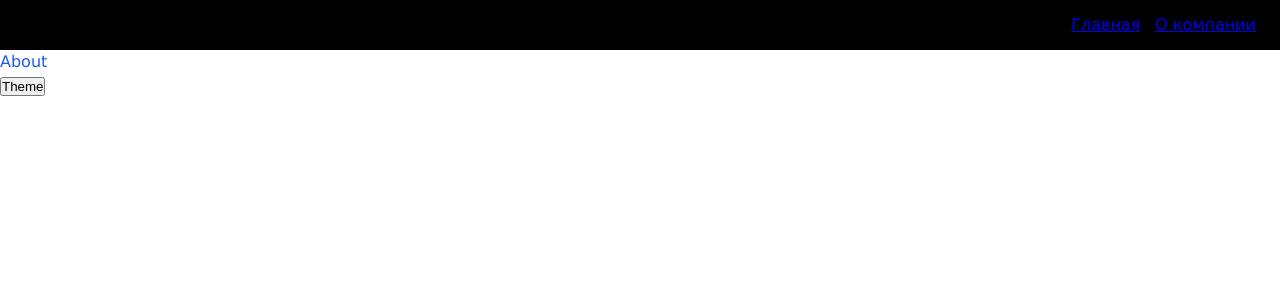
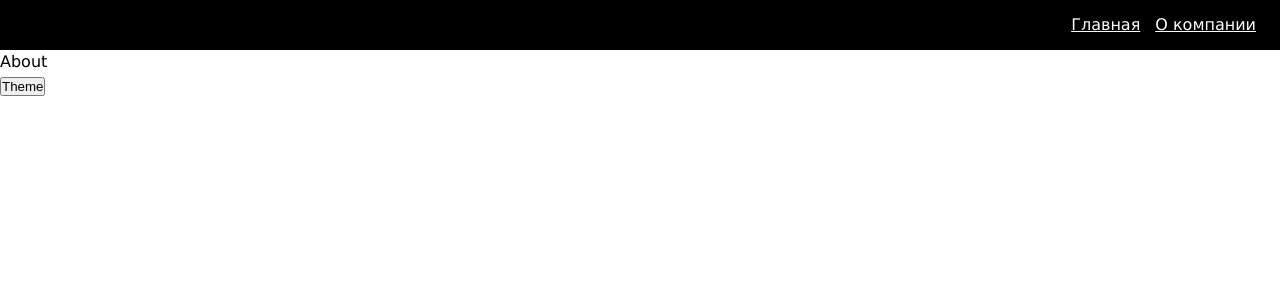
Before and after one commit to matroskin/production, a React app: page /about in a window 1280 px wide. Shown: the top 300 px of the page. Built offline with nearby package versions, Linux system fonts and the light colour scheme.

Commit message:
add applink component

```diff
--- a/src/app/styles/themes/dark.scss
+++ b/src/app/styles/themes/dark.scss
@@ -4,4 +4,6 @@
   --secondary-color: #a3a3a3;
 
   --inverted-bg-color: #ffffff;
+  --inverted-primary-color: #000000;
+  --inverted-secondary-color: #a3a3a3;
 }
--- a/src/app/styles/themes/light.scss
+++ b/src/app/styles/themes/light.scss
@@ -1,7 +1,9 @@
 .app.light {
   --bg-color: #ffffff;
-  --primary-color: #1f59f5;
+  --primary-color: #000000;
   --secondary-color: #a3a3a3;
 
   --inverted-bg-color: #000000;
+  --inverted-primary-color: #ffffff;
+  --inverted-secondary-color: #a3a3a3;
 }
--- /dev/null
+++ b/src/shared/ui/AppLink/AppLink.module.scss
@@ -0,0 +1,9 @@
+.applink {
+  color: var(--primary-color);
+}
+.primary {
+  color: var(--inverted-primary-color);
+}
+.secondary {
+  color: var(--inverted-primary-color);
+}
--- /dev/null
+++ b/src/shared/ui/AppLink/AppLink.tsx
@@ -0,0 +1,29 @@
+import { FC } from 'react';
+import { Link, LinkProps } from 'react-router-dom';
+import { classNames } from 'shared/lib/classNames/classNames';
+import cls from './AppLink.module.scss';
+
+export enum AppLinkTheme {
+  PRIMARY = 'primary',
+  SECONDARY = 'secondary',
+};
+
+interface AppLinkProps extends LinkProps {
+  className?: string;
+  theme?: AppLinkTheme;
+  children?: React.ReactNode;
+};
+
+export const AppLink: FC<AppLinkProps> = (props) => {
+  const { to, className, theme = AppLinkTheme.PRIMARY, children, ...otherProps } = props;
+
+  return (
+    <Link
+      to={to}
+      className={classNames(cls.applink, {}, [className, cls[theme]])}
+      {...otherProps}
+    >
+      {children}
+    </Link>
+  );
+};
--- a/src/widgets/Navbar/ui/Navbar.tsx
+++ b/src/widgets/Navbar/ui/Navbar.tsx
@@ -1,5 +1,5 @@
-import { Link } from 'react-router-dom';
 import { classNames } from 'shared/lib/classNames/classNames';
+import { AppLink, AppLinkTheme } from 'shared/ui/AppLink/AppLink';
 import cls from './Navbar.module.scss';
 
 interface NavbarProps {
@@ -10,8 +10,8 @@ export const Navbar = ({className}: NavbarProps) => {
   return (
     <div className={classNames(cls.navbar, {}, [className])}>
       <div className={cls.links}>
-        <Link to={'/'}>Главная</Link>
-        <Link to={'/about'}>О компании</Link>
+        <AppLink to={'/'}>Главная</AppLink>
+        <AppLink to={'/about'}>О компании</AppLink>
       </div>
     </div>
   );
```
